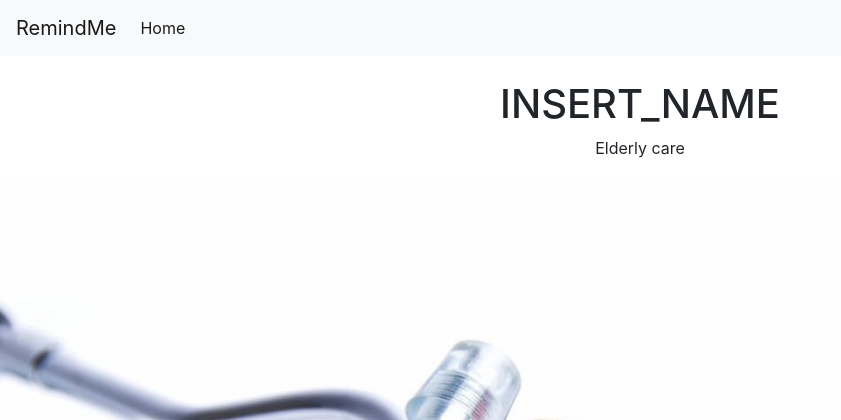
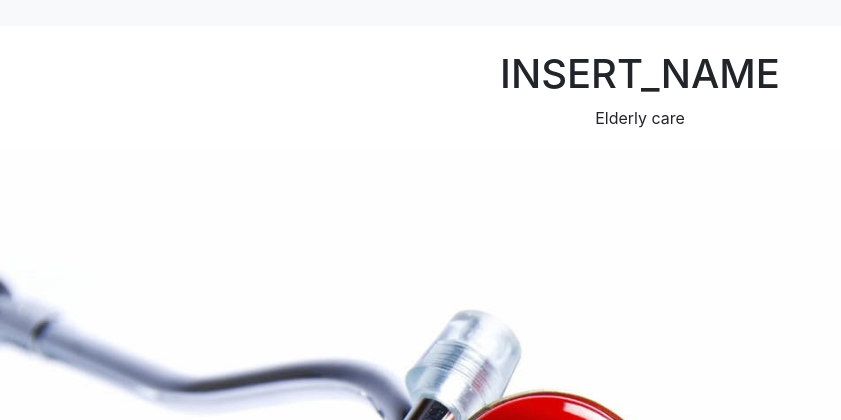
Before and after one commit to stjerngren/GUTS2019, a Django app: page / in a window 1280 px wide. Shown: the top 420 px of the page, without its empty margins (0-841 px from the left). Run offline with Django 3.2, Linux system fonts and the light colour scheme; some libraries are stand-ins or nearby versions.

Commit message:
More stuff? Yesterday is a blur

```diff
--- a/metix_pwa/patient/models.py
+++ b/metix_pwa/patient/models.py
@@ -1,8 +1,12 @@
 from django.db import models
 from django.contrib import auth
 # Create your models here.
+
+
+
 class Patient(models.Model):
     patient_id = models.AutoField(primary_key=True)
+    doctor = models.ForeignKey("auth.User", related_name = "doctor", on_delete=models.DO_NOTHING, null=True)
     user = models.OneToOneField("auth.User", on_delete=models.CASCADE)
     pill_today = models.BooleanField()
 
--- a/metix_pwa/templates/base.html
+++ b/metix_pwa/templates/base.html
@@ -17,15 +17,7 @@
     </head>
     <body>
     <nav class="navbar navbar-expand-lg navbar-light bg-light">
-        <a class="navbar-brand" href="/">RemindMe <i style = "color:red" class="fas fa-heartbeat"></i> </a>
-    <button class="navbar-toggler" type="button" data-toggle="collapse" data-target="#navbarNavAltMarkup" aria-controls="navbarNavAltMarkup" aria-expanded="false" aria-label="Toggle navigation">
-        <span class="navbar-toggler-icon"></span>
-     </button>
-        <div class="collapse navbar-collapse" id="navbarNavAltMarkup">
-            <div class="navbar-nav">
-                <a class="nav-item nav-link active" href="#">Home <span class="sr-only">(current)</span></a>
-            </div>
-        </div>
+        <a class="navbar-brand" href="/"><i style = "color:red" class="fas fa-heartbeat"></i> </a>
     </nav>
 
 
--- a/metix_pwa/templates/patient/patient_index.html
+++ b/metix_pwa/templates/patient/patient_index.html
@@ -1,8 +1,7 @@
-{% extends '../base.html' %}
+{% extends 'patient/patient_base.html' %}
 {% load staticfiles %}
-{% block title_block %} {{ block.super }} {% endblock %}
 
-{% block body_block %}
+{% block patient_block %}
 
 <div class = "container">
     <br>
```
Also changed, not shown: metix_pwa/templates/patient/patient_base.html (added, +19 -0 lines), metix_pwa/patient/migrations/0003_patient_doctor.py (added), 2 other files.
